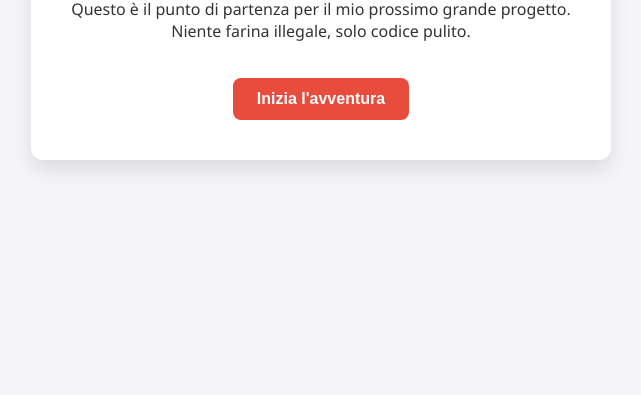
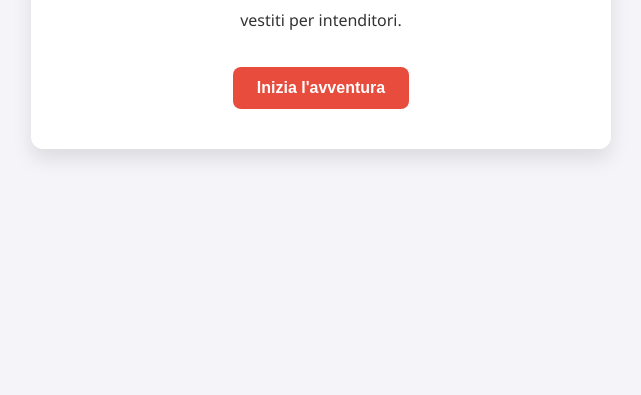
Before and after one commit to Serking9790/Miosito-, a plain HTML site: page index.html in a window 1280 px wide. Shown: the part 405-800 px from the top of the page, without its empty margins (319-960 px from the left). Drawn offline with Linux system fonts and the light colour scheme.

Commit message:
index.html

```diff
--- a/index.html
+++ b/index.html
@@ -3,7 +3,7 @@
 <head>
     <meta charset="UTF-8">
     <meta name="viewport" content="width=device-width, initial-scale=1.0">
-    <title>Il Mio Nuovo Progetto</title>
+    <title>SerkStreet Clotes</title>
     <style>
         /* Qui c'è il CSS per rendere tutto più bello */
         body {
@@ -48,7 +48,7 @@
 
     <div class="container">
         <h1>Benvenuto sul mio nuovo sito! 🚀</h1>
-        <p>Questo è il punto di partenza per il mio prossimo grande progetto. Niente farina illegale, solo codice pulito.</p>
+        <p>vestiti per intenditori.</p>
         <button onclick="saluta()">Inizia l'avventura</button>
     </div>
 
```
